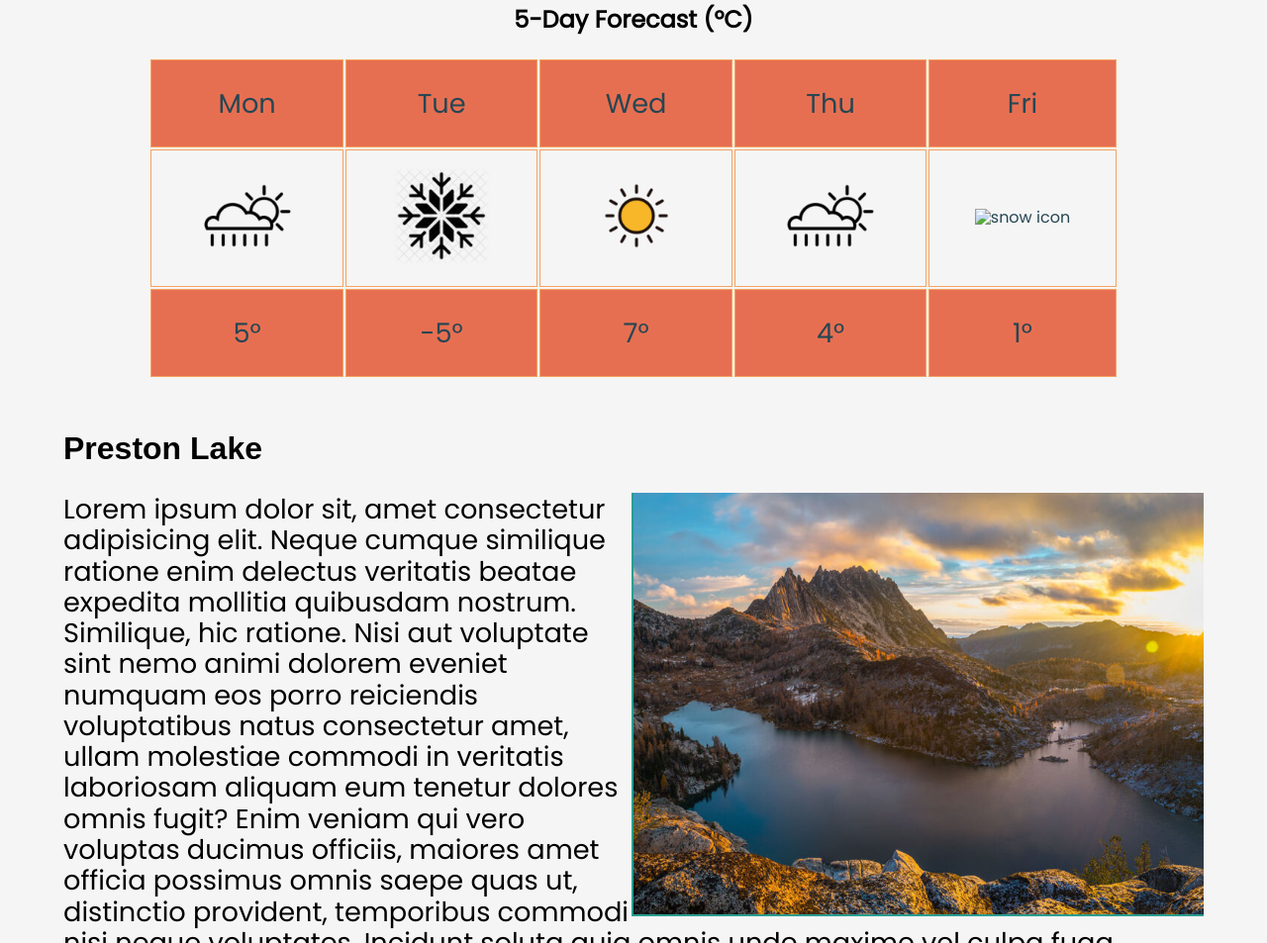
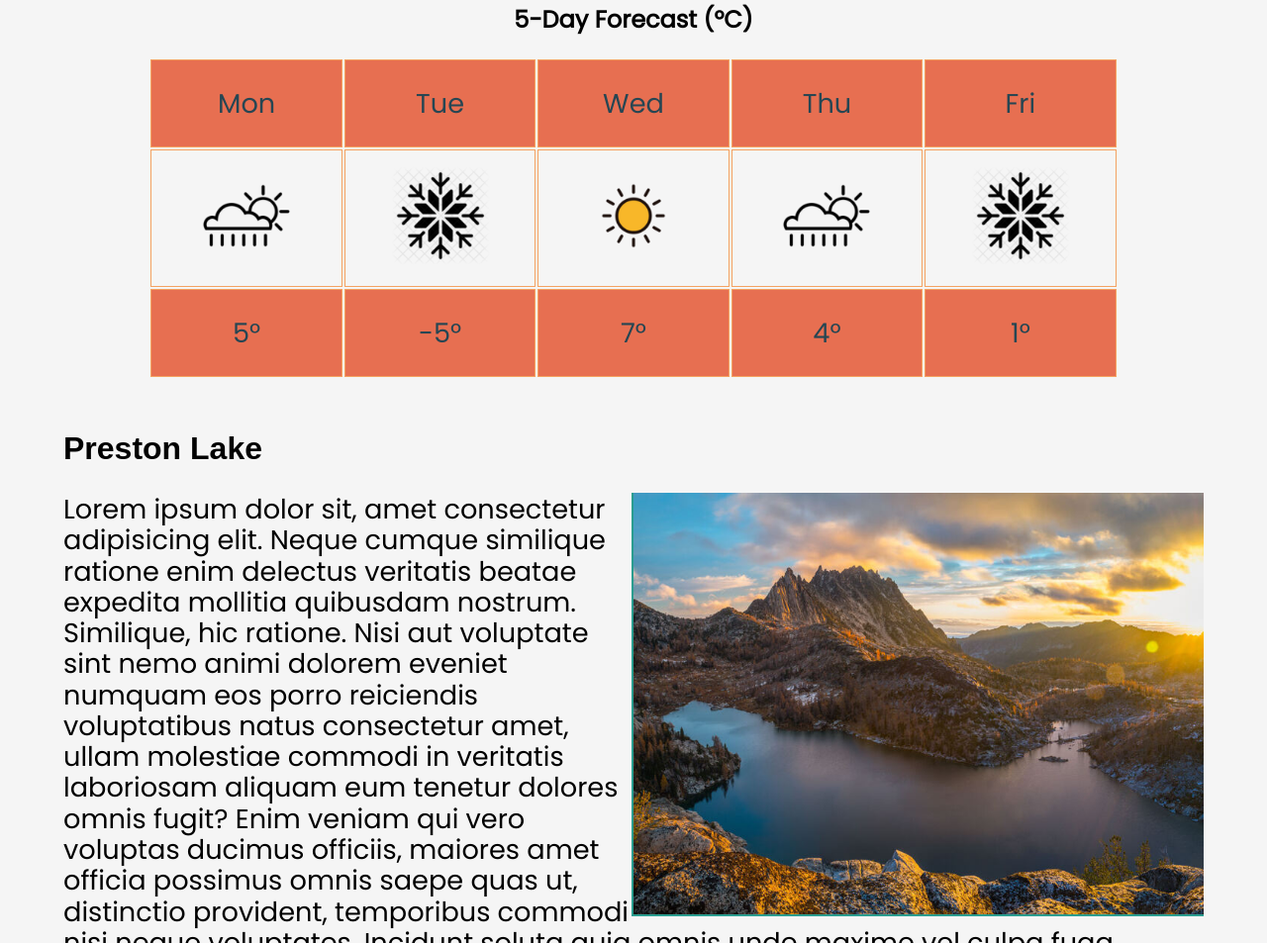
Before and after one commit to dhuanted/wdd230, a plain HTML site: page Lesson6/preston-6.html in a window 1280 px wide. Shown: the part 1423-2376 px from the top of the page at 99% size. Drawn offline with Linux system fonts and the light colour scheme; a web font is replaced by a local one.

Commit message:
20211102_2

```diff
--- a/Lesson6/preston-6.html
+++ b/Lesson6/preston-6.html
@@ -106,7 +106,7 @@
             </td>
             <td>
               <img
-                class="weather_icon" src="images/06x-snow.png" alt="snow icon"
+                class="weather_icon" src="images/06-snow.png" alt="snow icon"
               />
             </td>
           </tr>
```
